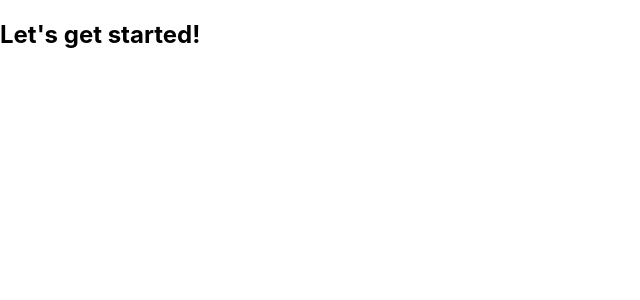
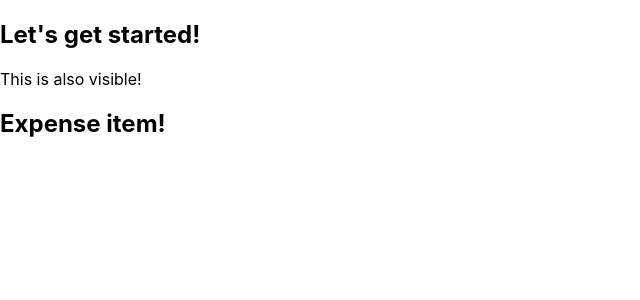
Before and after one commit to adeshrai6/React, a React (Create React App) app: page / in a window 1280 px wide. Shown: the top 300 px of the page, without its empty margins (0-640 px from the left). Built offline with nearby package versions, Linux system fonts and the light colour scheme.

Commit message:
Expense folder added

```diff
--- a/src/App.js
+++ b/src/App.js
@@ -1,7 +1,10 @@
+import ExpenseItem from "./components/ExpenseItem";
 function App() {
   return (
     <div>
       <h2>Let's get started!</h2>
+      <p>This is also visible!</p>
+      <ExpenseItem />
     </div>
   );
 }
--- /dev/null
+++ b/src/components/ExpenseItem.js
@@ -0,0 +1,6 @@
+
+function ExpenseItem(){
+    return <h2>Expense item!</h2>
+}
+
+export default ExpenseItem;
```
